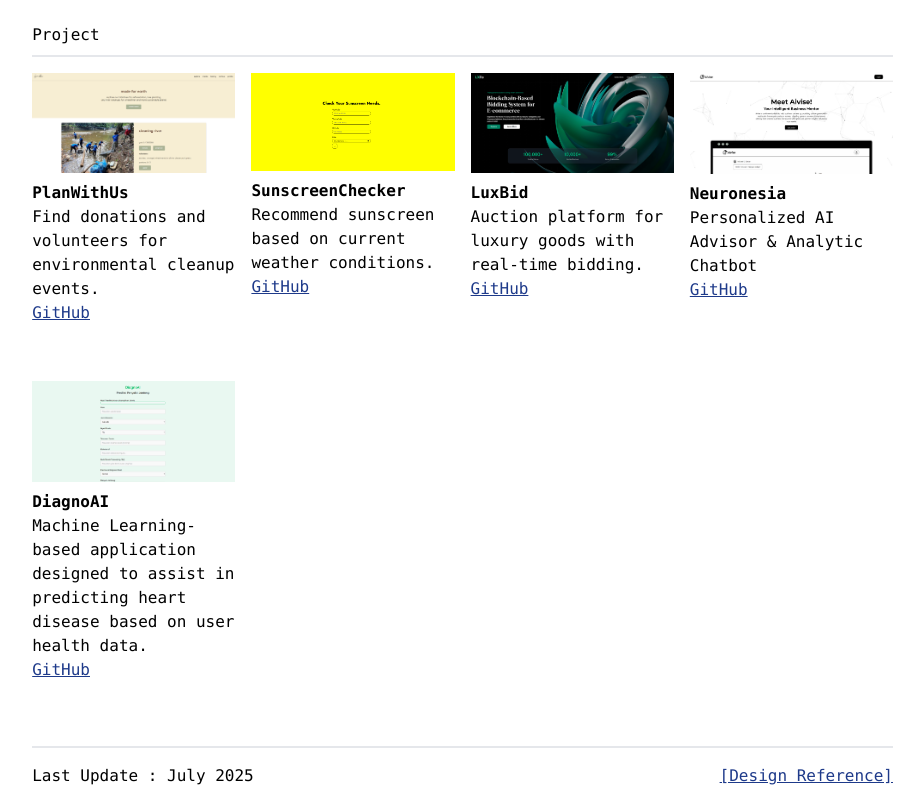
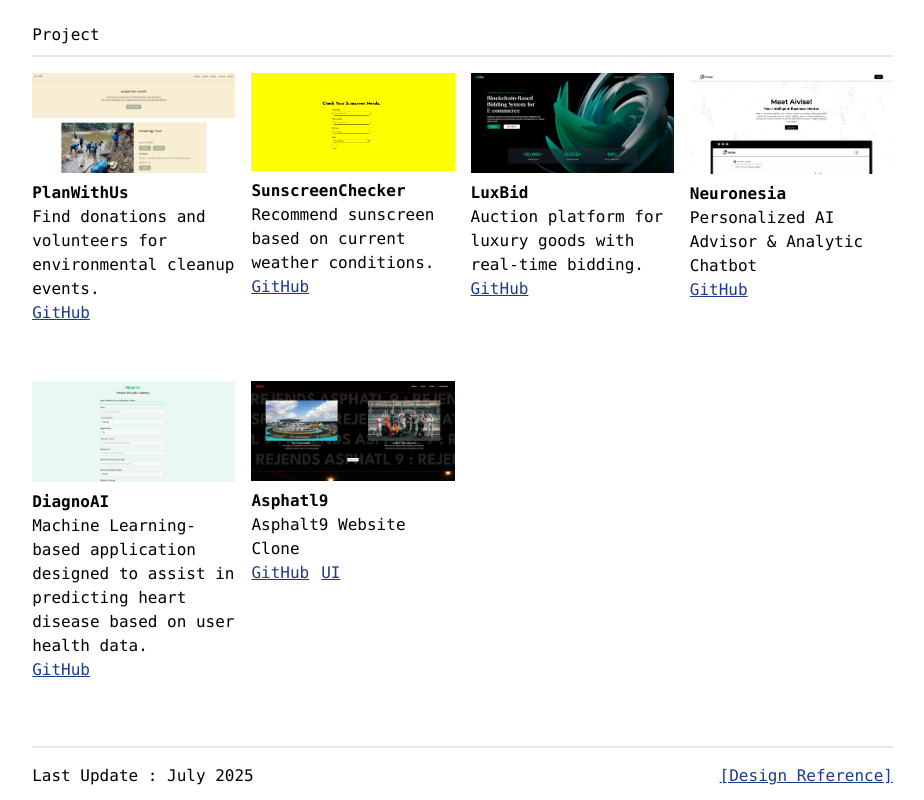
Before and after one commit to juanariviano/Juan, a React (Create React App) app: page / in a window 1280 px wide. Shown: the part 945-1745 px from the top of the page, without its empty margins (287-1211 px from the left). Built offline with nearby package versions, Linux system fonts and the light colour scheme; the HTML template or start-up script is replaced by a standard one.

Commit message:
update project

```diff
--- a/src/data/projectapps.js
+++ b/src/data/projectapps.js
@@ -36,4 +36,11 @@ export const projectapps = [
       github: "https://github.com/juanariviano/DiagnoAI",
         deploy: "none",
     },
+    {
+      id: 5,
+      name: "Asphatl9",
+      description: "Asphalt9 Website Clone",
+      github: "https://juanariviano.github.io/Asphatl9/",
+        deploy: "https://juanariviano.github.io/Asphatl9/",
+    },
   ];
```
Also changed, not shown: src/data/assets-project/project-5.png (added).
